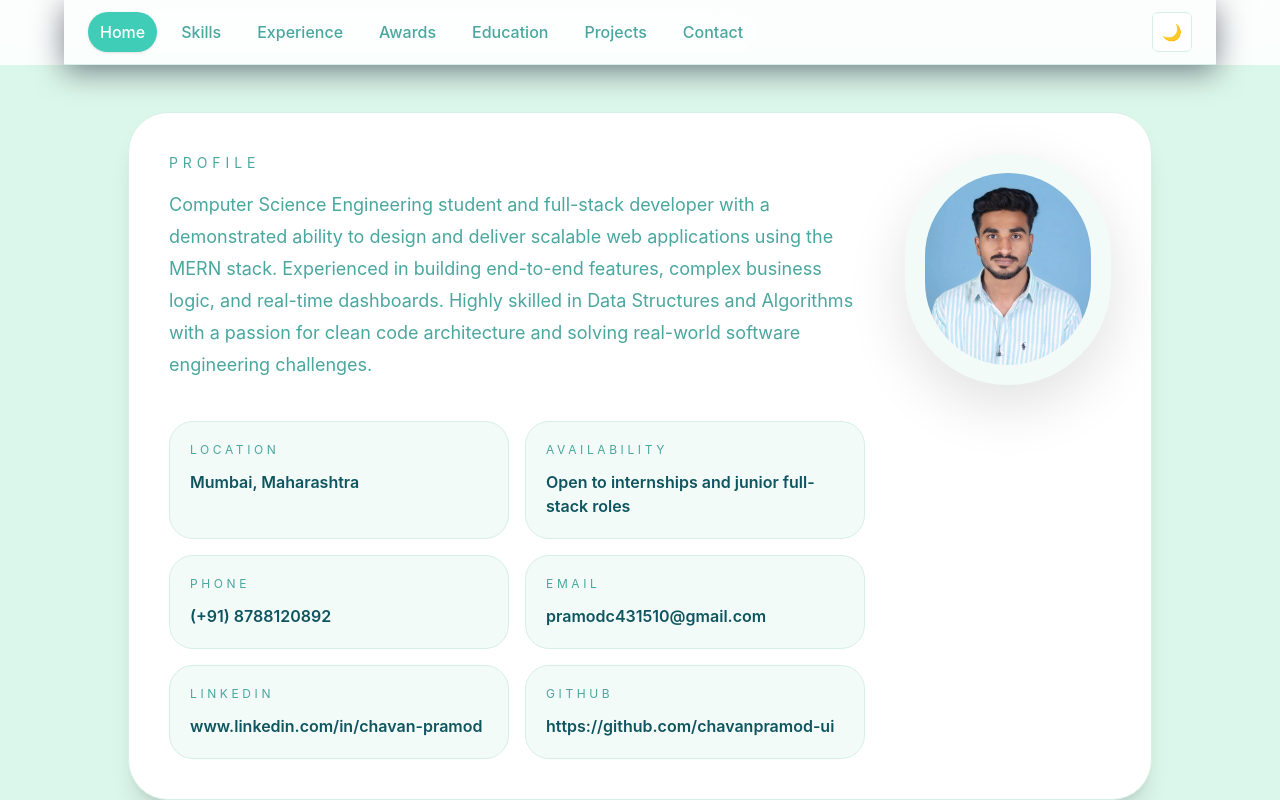
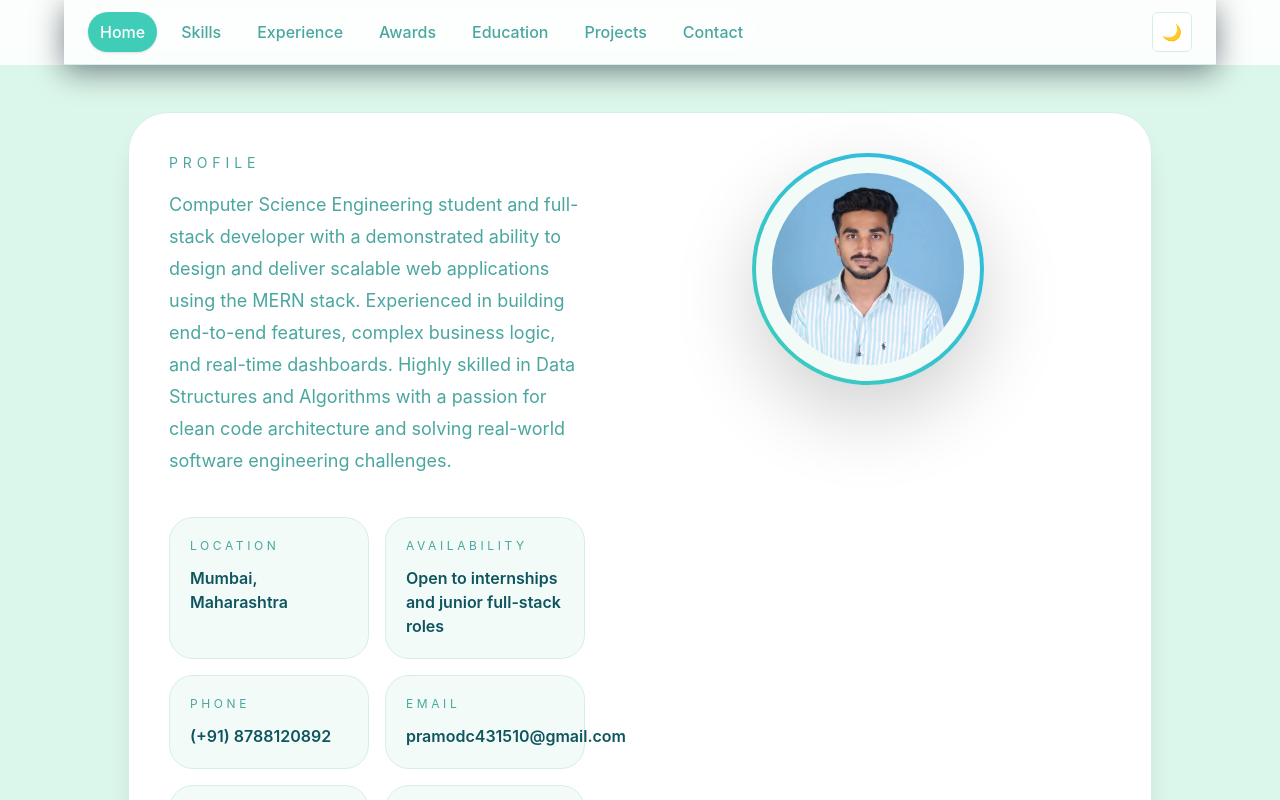
Before and after one commit to chavanpramod-ui/portfolio_frontend, a React (Vite) app: page / in a window 1280 px wide. Shown: the top 800 px of the page. Built offline with nearby package versions, Linux system fonts and the light colour scheme.

Commit message:
new changes on profile

```diff
--- a/src/components/Hero.jsx
+++ b/src/components/Hero.jsx
@@ -6,7 +6,7 @@ const Hero = () => {
     <section id="hero" className="fade-in-up">
       <div className="bg-[var(--surface)] border border-[var(--border)] rounded-[2.5rem] p-10 shadow-xl max-w-6xl mx-auto">
         <div className="flex flex-col xl:flex-row xl:items-start xl:justify-between gap-10">
-          <div className="xl:max-w-3xl">
+          <div className="order-last xl:order-first xl:max-w-3xl">
             <p className="text-sm uppercase tracking-[0.35em] text-[var(--muted)]">Profile</p>
             <p className="mt-4 text-lg leading-8 text-[var(--muted)] max-w-3xl">
               Computer Science Engineering student and full-stack developer with a demonstrated ability to design and deliver scalable web
@@ -58,12 +58,16 @@ software engineering challenges.
             </div>
           </div>
 
-          <div className="flex items-center justify-center rounded-full bg-[var(--surface-2)] p-5 shadow-[0_20px_60px_rgba(0,0,0,0.12)]">
-            <img
-              src={profilePic}
-              alt="Profile"
-              className="h-48 w-48 rounded-full object-cover"
-            />
+          <div className="order-first xl:order-last w-full flex items-center justify-center">
+            <div className="rounded-full p-1 bg-gradient-to-tr from-[var(--accent)] to-[var(--accent-2)] shadow-[0_30px_80px_rgba(0,0,0,0.18)] transition-transform hover:scale-105">
+              <div className="rounded-full bg-[var(--surface-2)] p-4">
+                <img
+                  src={profilePic}
+                  alt="Profile"
+                  className="h-40 w-40 md:h-48 md:w-48 rounded-full object-cover block"
+                />
+              </div>
+            </div>
           </div>
         </div>
       </div>
```
